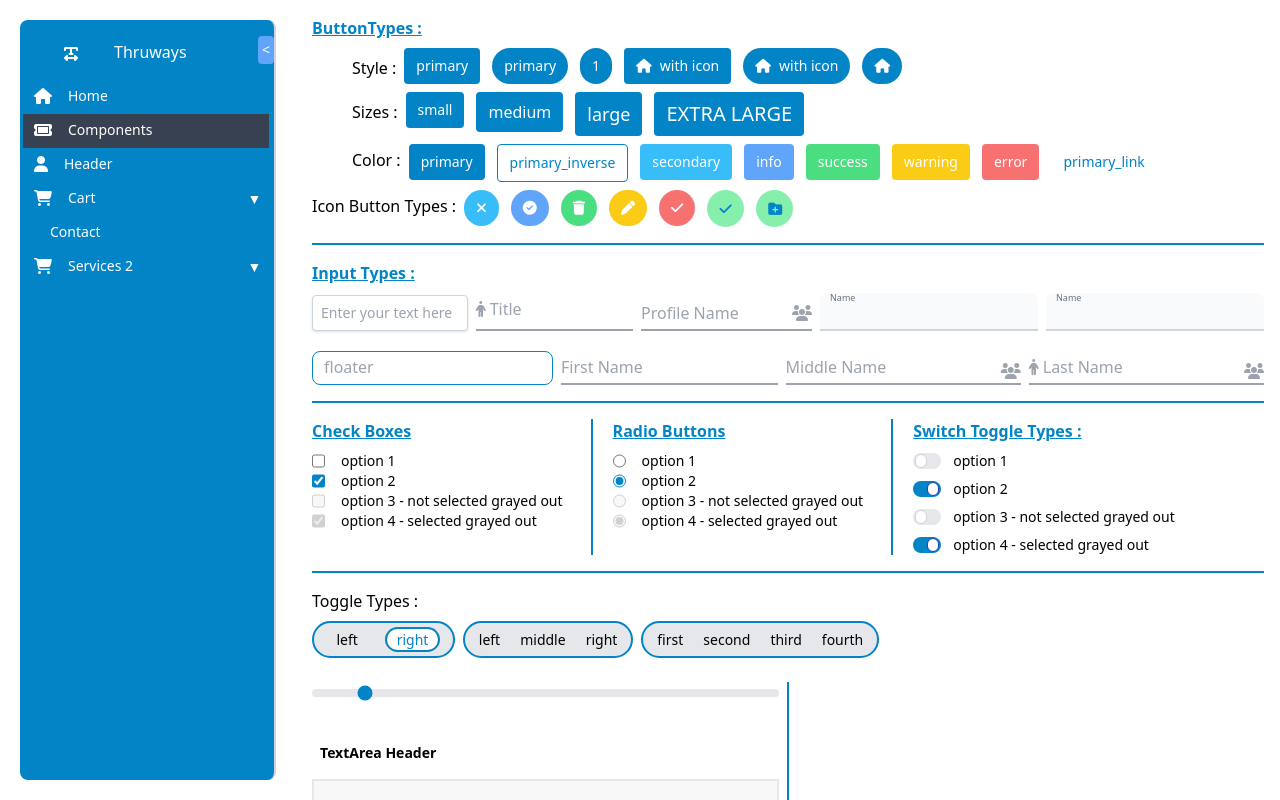
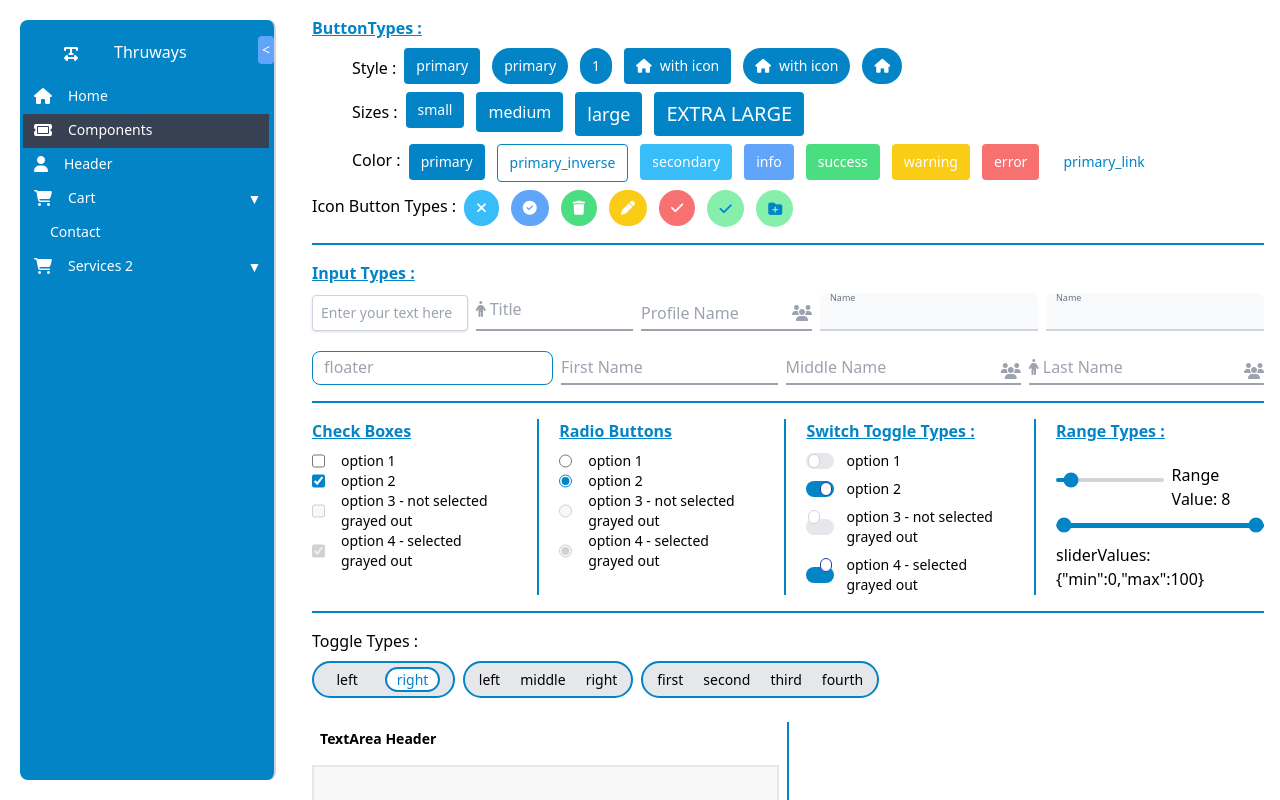
Before and after one commit to HarishBaskaran-FW/streetlight, a Next.js app: page /storybook/components in a window 1280 px wide. Shown: the top 800 px of the page. Built offline with nearby package versions, Linux system fonts and the light colour scheme.

Commit message:
ranges fixes -1
1. tool tip direction fixes
2. range story fix

```diff
--- a/components/native/range.js
+++ b/components/native/range.js
@@ -5,23 +5,38 @@ const Range = (props) => {
   const [rangeValue, setRangeValue] = useState(props.value ? props.value : 10);
 
   const handleRangeChange = (event) => {
-    setRangeValue(event.target.value);
+    const value = event.target.value;
+    setRangeValue(value);
+    if (props.setValue) {
+      props.setValue(value);
+    }
   };
 
-  const handleRangeBlur = (event) => {
-    props.setValue ? props.setValue(rangeValue) : "";
+  const handleRangeBlur = () => {
+    if (props.setValue) {
+      props.setValue(rangeValue);
+    }
   };
 
+  useEffect(() => {
+    const rangeInput = document.getElementById("rangeInput");
+    rangeInput.style.background = `linear-gradient(to right, #0284C7 0%, #0284C7 ${rangeValue}%, #d1d5db ${rangeValue}%, #d1d5db 100%)`;
+  }, [rangeValue]);
+
   return (
-    <Tooltip message={rangeValue} position="right">
+    <Tooltip message={rangeValue} position="up">
       <input
+        id="rangeInput"
         type="range"
         value={rangeValue}
         onChange={handleRangeChange}
         onBlur={handleRangeBlur}
         className={`my-[15px] ${
           props.className ? props.className : "w-full"
-        } h-2 bg-gray-200 rounded-lg appearance-none cursor-pointer dark:bg-gray-700 accent-sky-600`}
+        } h-1 bg-gray-200 rounded-lg appearance-none cursor-pointer dark:bg-gray-700 accent-sky-600`}
+        style={{
+          background: `linear-gradient(to right, #1E90FF 0%, #1E90FF ${rangeValue}%, #d1d5db ${rangeValue}%, #d1d5db 100%)`,
+        }}
       />
     </Tooltip>
   );
--- /dev/null
+++ b/components/native/range_double.js
@@ -0,0 +1,62 @@
+import React, { useState, useRef, useEffect, useCallback } from "react";
+
+const MultiRangeSlider = ({ min, max, onChange }) => {
+  const [minVal, setMinVal] = useState(min);
+  const [maxVal, setMaxVal] = useState(max);
+  const minValRef = useRef(min);
+  const maxValRef = useRef(max);
+
+  useEffect(() => {
+    minValRef.current = minVal;
+    maxValRef.current = maxVal;
+  }, [minVal, maxVal]);
+
+  const handleMinChange = (event) => {
+    const value = Math.min(+event.target.value, maxVal - 1);
+    setMinVal(value);
+    event.target.value = value.toString();
+    onChange({ min: value, max: maxValRef.current });
+  };
+
+  const handleMaxChange = (event) => {
+    const value = Math.max(+event.target.value, minVal + 1);
+    setMaxVal(value);
+    event.target.value = value.toString();
+    onChange({ min: minValRef.current, max: value });
+  };
+
+
+  return (
+    <div className="bg-red-300 relative w-52 mb-5">
+      <input
+        type="range"
+        min={min}
+        max={max}
+        value={maxVal}
+        ref={maxValRef}
+        onChange={handleMaxChange}
+        className="accent-sky-600 absolute top-0.5 w-52 z-30 h-0 appearance-none outline-none bg-transparent"
+      />
+      <input
+        type="range"
+        min={min}
+        max={max}
+        value={minVal}
+        ref={minValRef}
+        onChange={handleMinChange}
+        className={`accent-sky-600 absolute top-0.5 w-48 ${maxVal - minVal < 10 ? 'z-50' : 'z-30'}  h-0 appearance-none outline-none bg-transparent`}
+      />
+
+      <div className="bg-gray-400 absolute z-1 w-full h-[5px] rounded-full" />
+      <div
+        className="bg-sky-600 absolute z-2 h-[5px]  rounded-full"
+        style={{
+          left: `${(minVal / max) * 100}%`,
+          width: `${((maxVal - minVal) / max) * 100}%`,
+        }}
+      />
+    </div>
+  );
+};
+
+export default MultiRangeSlider;
--- a/components/native/switch.js
+++ b/components/native/switch.js
@@ -13,7 +13,7 @@ const Switch = (props) => {
           disabled={props.disabled}
         />
         <div
-          className="w-7 h-4 bg-gray-200
+          className="min-w-7 min-h-4 bg-gray-200
 
         peer-focus:outline-none
         peer-focus:ring-2
--- a/components/native/textarea.js
+++ b/components/native/textarea.js
@@ -3,6 +3,7 @@ import { fontSize, typeColor } from "../configuration/config";
 const styles = `
 bg-[#f8f8f8] min-w-[25%] max-w-full min-h-[180px] p-[10px]
 border-[2px] border-solid border-grey text-[14px]
+outline-none focus:border-sky-600
 `;
 
 const TextArea = (props) => {
--- a/components/native/tooltip.js
+++ b/components/native/tooltip.js
@@ -1,6 +1,6 @@
 import { fontSize, typeColor } from "../configuration/config";
 
-const position = `top-8`;
+const position = `-top-6`;
 const styles = `absolute
 rounded bg-gray-800 scale-0 transition-all
 p-2 text-xs text-white group-hover:scale-100`;
@@ -11,14 +11,14 @@ export default function Tooltip(props) {
       {props.children}
       <span
         className={`${styles} ${
-          props.position == "right"
-            ? "left-10 right-50"
+          props.position == "left"
+            ? "-left-8"
             : props.position == "lessRight"
             ? "left-5 right-20"
-            : props.position == "left"
-            ? "right-10 left-50"
+            : props.position == "right"
+            ? "right-10"
             : props.position == "down"
-            ? "bottom-5"
+            ? "-bottom-6"
             : position
         } ${fontSize(props.size)} ${props.className}`}
       >
--- a/pages/storybook/components/index.js
+++ b/pages/storybook/components/index.js
@@ -20,6 +20,7 @@ import Logo from "@/components/native/logo";
 import { useState } from "react";
 import CheckBox from "@/components/native/checkbox";
 import Radio from "@/components/native/radio";
+import MultiRangeSlider from "@/components/native/range_double";
 
 export default function SB_Components() {
   // Dependent on two files Button.js and Logo.js
@@ -334,6 +335,32 @@ export default function SB_Components() {
     );
   };
 
+  const SB_Range = () => {
+    const [rangeValue, setRangeValue] = useState(8);
+    const [sliderValues, setSliderValues] = useState({ min: 0, max: 100 });
+
+    const handleSliderChange = (values) => {
+      setSliderValues(values);
+      // Handle any other logic here based on the slider values
+    };
+
+    return (
+      <div className="flex flex-col gap-3">
+         <p className="font-bold underline text-sky-600 mb-2">
+          Range Types :
+        </p>
+        <div className="flex gap-2">
+          <Range value={rangeValue} setValue={setRangeValue} />
+          <p>Range Value: {rangeValue}</p>
+        </div>
+        <div>
+          <MultiRangeSlider min={1} max={100} onChange={handleSliderChange} />
+          <p>sliderValues: {JSON.stringify(sliderValues)}</p>
+        </div>
+      </div>
+    );
+  };
+
   return (
     <StoryBookLayout>
       <div className="flex flex-col gap-2">
@@ -344,16 +371,18 @@ export default function SB_Components() {
         {SB_Input()}
         <div className="flex gap-2 ">
           {SB_Checkbox()}
-          <p className="border-r-2 border-sky-600 mx-3"></p>
+          <p className="border-r-2 border-sky-600 mx-3" />
           {SB_Radio()}
-          <p className="border-r-2 border-sky-600 mx-3"></p>
+          <p className="border-r-2 border-sky-600 mx-3" />
           {SB_Switch()}
+          <p className="border-r-2 border-sky-600 mx-3" />
+          {SB_Range()}
         </div>
-        <p className="border-b-2 border-sky-600 my-2"></p>
+        <p className="border-b-2 border-sky-600 my-2" />
+
         {SB_Toggle()}
         <div className="flex">
           <div className="flex flex-col gap-4 w-1/2">
-            <Range />
             <Header label="TextArea Header" />
             <TextArea />
             <MyComponent />
```
